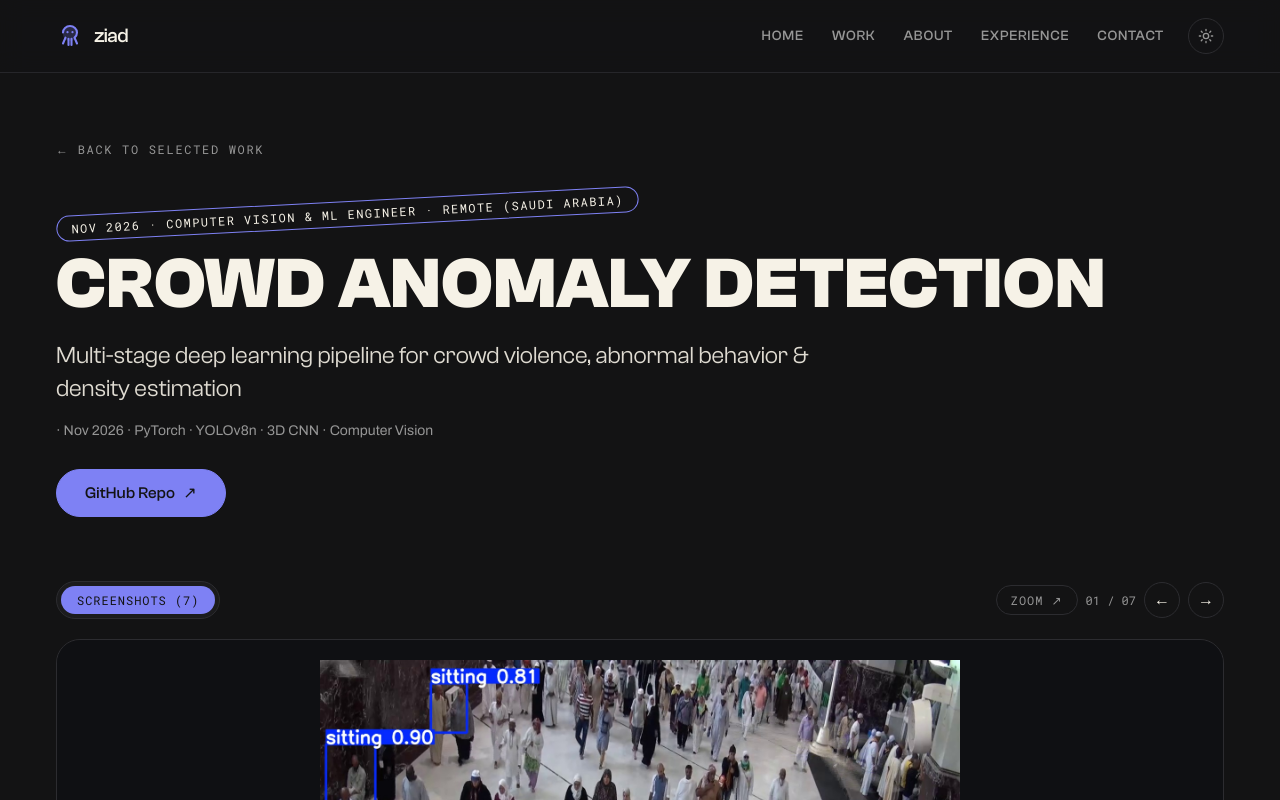
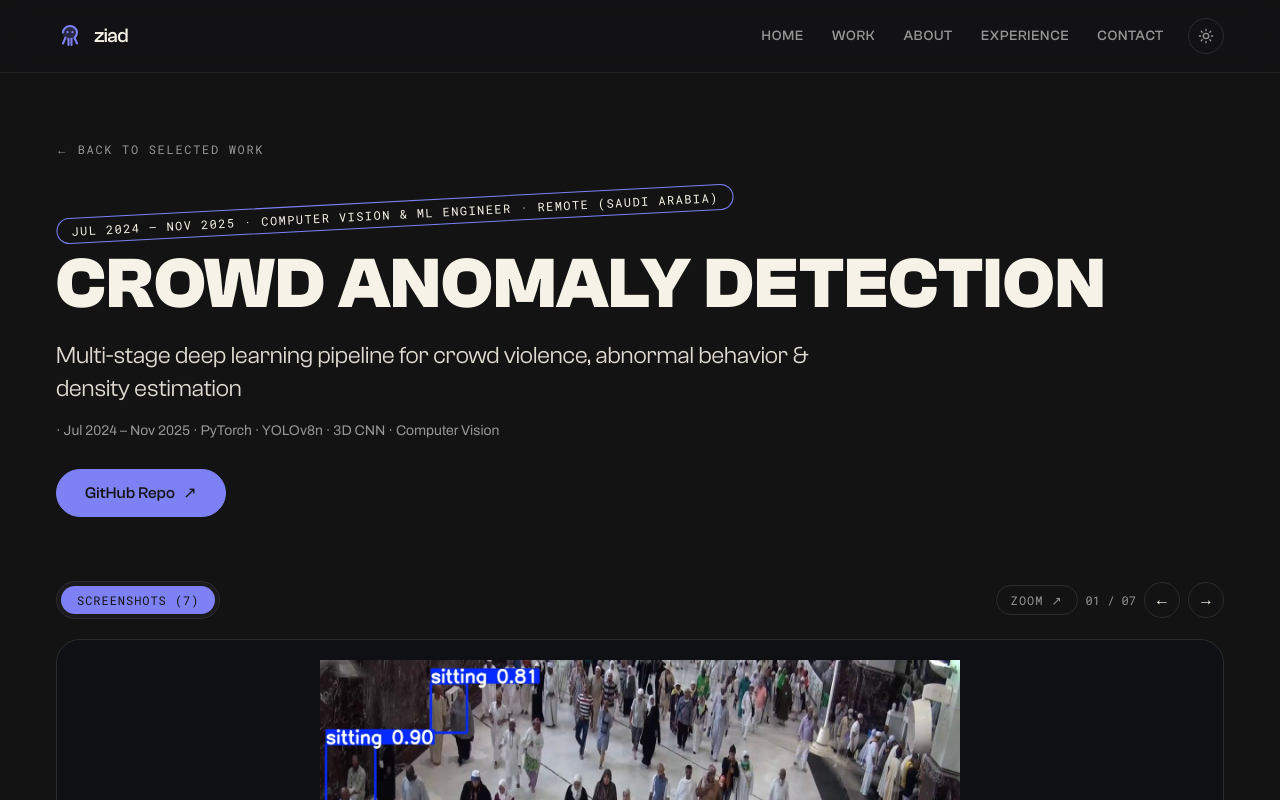
Before and after one commit to zeyadkhaled2/portfolio-new, a Next.js app: page /work/crowd-anomaly-detection in a window 1280 px wide. Shown: the top 800 px of the page. Built offline with nearby package versions, Linux system fonts and the light colour scheme; no server answers.

Commit message:
Update Crowd Anomaly Detection dates to Jul 2024 – Nov 2025

```diff
--- a/src/data/profile.js
+++ b/src/data/profile.js
@@ -3,16 +3,6 @@
  */
 
 export const experience = [
-  {
-    period: "NOV 2026 · REMOTE",
-    role: "Computer Vision & ML Engineer",
-    company: "Remote Team (Saudi Arabia)",
-    caseStudies: [
-      { label: "Crowd Anomaly Detection", href: "/work/crowd-anomaly-detection" },
-    ],
-    summary:
-      "Worked remotely with a team in Saudi Arabia on Crowd Anomaly Detection — progressing from Conv3D + LSTM (5-Fold CV) to a Hybrid YOLOv8n + 3D CNN + Motion Channel + Focal Loss pipeline (0.948 Val / 0.865 Test F1 Macro).",
-  },
   {
     period: "JUL — NOV 2026",
     role: "Full-Stack & AI Product Developer",
@@ -31,6 +21,16 @@ export const experience = [
     caseStudies: [{ label: "Egypt bnbn Travel", href: "/work/egyptbnbn-travel" }],
     summary:
       "Built and shipped the production Next.js 15 & TypeScript travel booking platform (egyptbnbntravel.com) covering 19 tours across 5 categories, dynamic itineraries, Formik booking flows, Schema.org SEO, and a Google Sheets reviews API.",
+  },
+  {
+    period: "JUL 2024 — NOV 2025 · REMOTE",
+    role: "Computer Vision & ML Engineer",
+    company: "Remote Team (Saudi Arabia)",
+    caseStudies: [
+      { label: "Crowd Anomaly Detection", href: "/work/crowd-anomaly-detection" },
+    ],
+    summary:
+      "Worked remotely with a team in Saudi Arabia on Crowd Anomaly Detection — progressing from Conv3D + LSTM (5-Fold CV) to a Hybrid YOLOv8n + 3D CNN + Motion Channel + Focal Loss pipeline (0.948 Val / 0.865 Test F1 Macro).",
   },
   {
     period: "2023 — 2025",
--- a/src/data/projects.js
+++ b/src/data/projects.js
@@ -236,7 +236,7 @@ export const projects = [
     title: "Crowd Anomaly Detection",
     subtitle:
       "Multi-stage deep learning pipeline for crowd violence, abnormal behavior & density estimation",
-    year: "Nov 2026",
+    year: "Jul 2024 – Nov 2025",
     role: "Computer Vision & ML Engineer · Remote (Saudi Arabia)",
     description:
       "Built remotely with a team in Saudi Arabia — an end-to-end vision system progressing from Conv3D + LSTM (5-Fold CV) to a Hybrid YOLOv8n + 3D CNN + Motion Channel + Focal Loss architecture (0.948 Val / 0.865 Test F1 Macro).",
```
